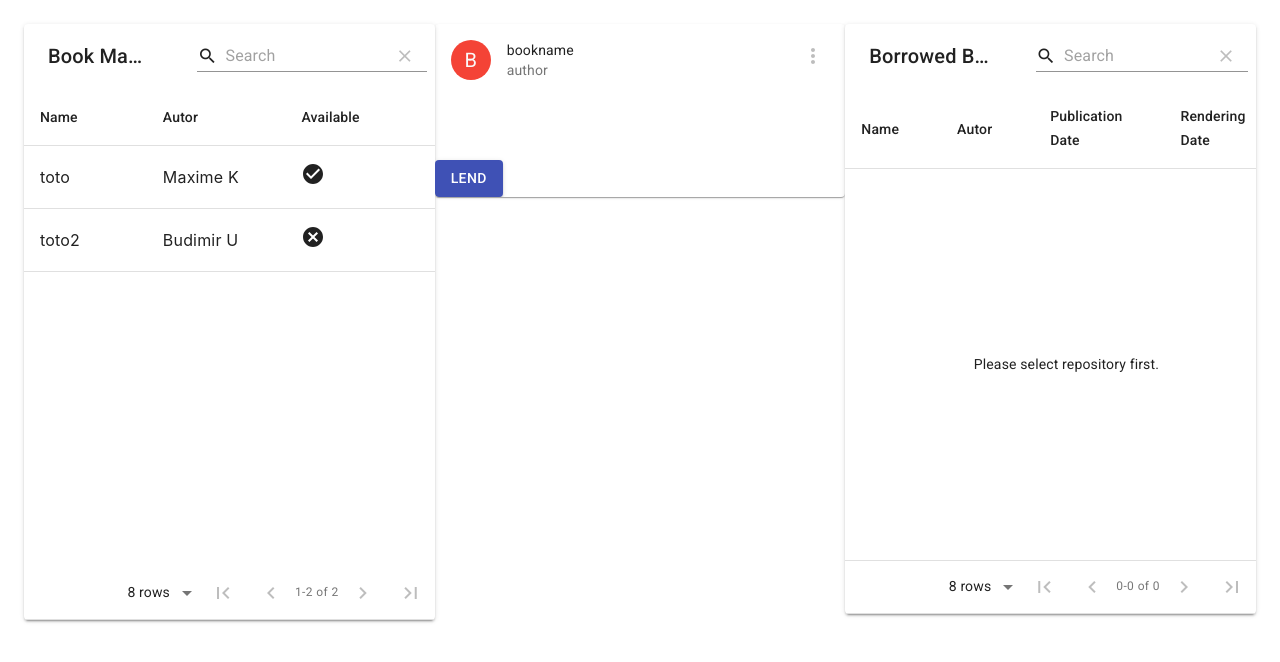
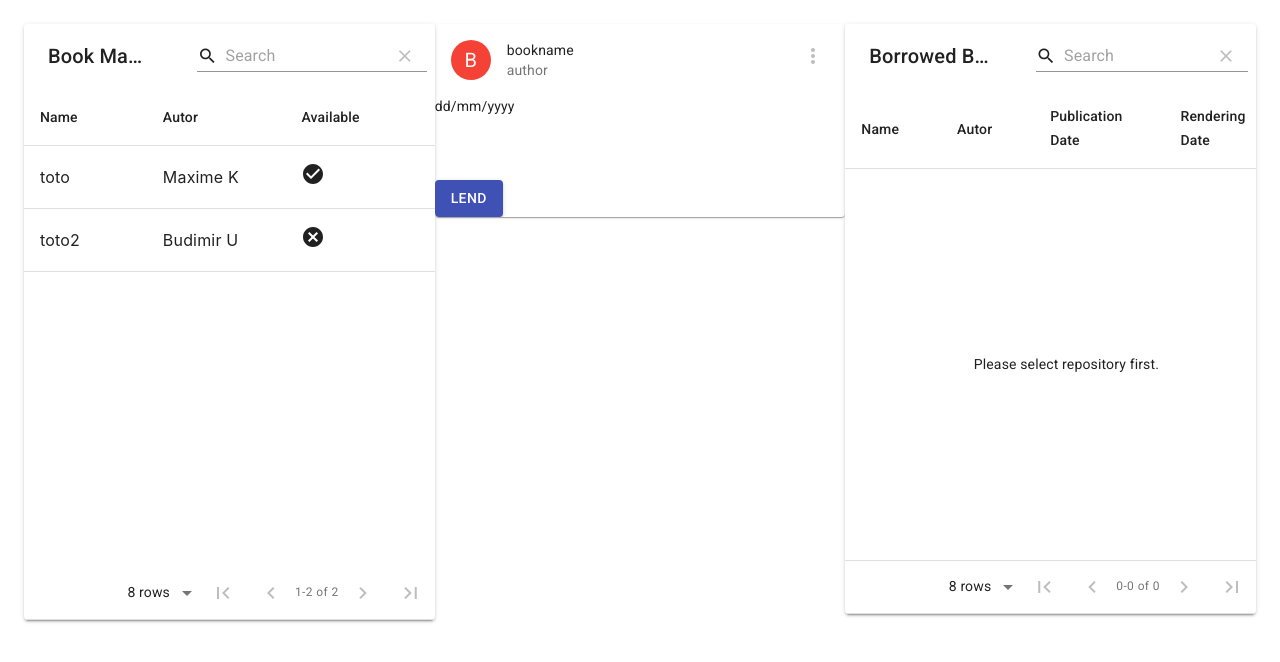
Before and after one commit to ISEN-2020/customer-ui, a React (Create React App) app: page /composant_1 in a window 1280 px wide. Shown: the top 662 px of the page. Built offline with nearby package versions, Linux system fonts and the light colour scheme.

Commit message:
add publication date info manifestCard

```diff
--- a/src/components/ManifestCard.js
+++ b/src/components/ManifestCard.js
@@ -146,6 +146,9 @@ class ManifestCard extends React.Component {
           title={this.state.cardHeader}
           subheader={this.state.size} >
         </CardHeader>
+        <Typography variant="body2" component="p">
+            {this.state.date}
+          </Typography>
         <CardContent>
         <Typography paragraph>
         {!this.state.isLoaded && (
```
